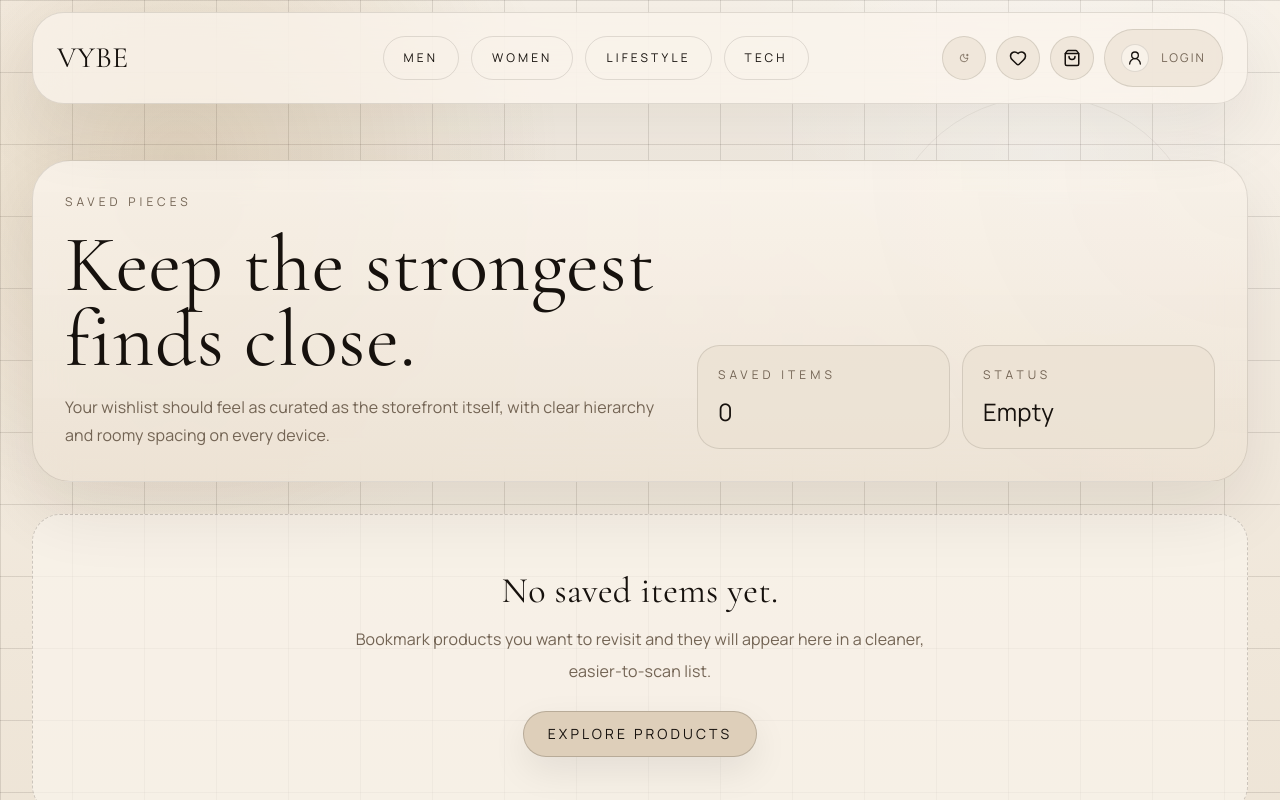
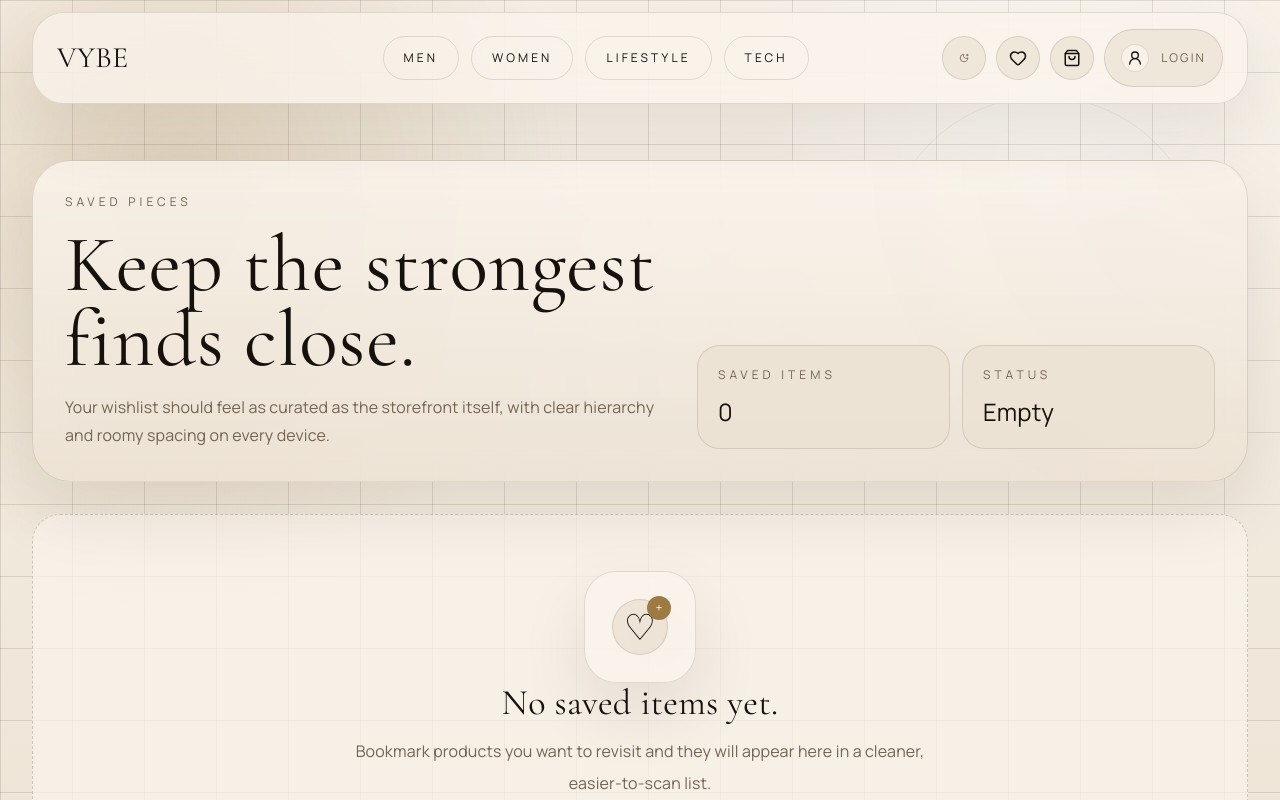
Before and after one commit to danit-x/GUI-vue3, a Vue app: page /wishlist in a window 1280 px wide. Shown: the top 800 px of the page. Built offline with nearby package versions, Linux system fonts and the light colour scheme.

Commit message:
feat(wishlist): implement empty state UI with CTA

```diff
--- a/src/pages/WishlistPage.vue
+++ b/src/pages/WishlistPage.vue
@@ -70,12 +70,20 @@ watch(
     </div>
 
     <div v-if="bookmarks.items.length === 0" class="vybe-empty px-4 py-10 sm:px-6 sm:py-14 md:px-8">
+      <div class="mx-auto flex h-24 w-24 items-center justify-center rounded-[2rem] border border-[color:var(--line)] bg-[color:color-mix(in_srgb,var(--bg-elevated)_86%,transparent)] shadow-[var(--shadow)] sm:h-28 sm:w-28">
+        <div class="relative flex h-14 w-14 items-center justify-center rounded-full border border-[color:var(--line)] bg-[color:color-mix(in_srgb,var(--bg-strong)_84%,transparent)]">
+          <span class="text-3xl sm:text-4xl">♡</span>
+          <span class="absolute -right-1 -top-1 flex h-6 w-6 items-center justify-center rounded-full bg-[color:var(--accent)] text-xs text-white shadow-[var(--shadow)]">
+            +
+          </span>
+        </div>
+      </div>
       <p class="vybe-display text-2xl sm:text-3xl md:text-4xl text-[color:var(--text)]">No saved items yet.</p>
       <p class="mx-auto mt-2 sm:mt-3 max-w-xl text-xs leading-6 text-[color:var(--muted)] sm:text-sm sm:leading-7 md:text-base md:leading-8">
         Bookmark products you want to revisit and they will appear here in a cleaner, easier-to-scan list.
       </p>
       <RouterLink to="/products" class="vybe-button vybe-touch-target mt-4 inline-flex rounded-full px-5 py-2.5 text-xs uppercase tracking-[0.22em] sm:mt-6 sm:px-6 sm:py-3 sm:text-sm">
-        Explore Products
+        Browse Products
       </RouterLink>
     </div>
 
```
